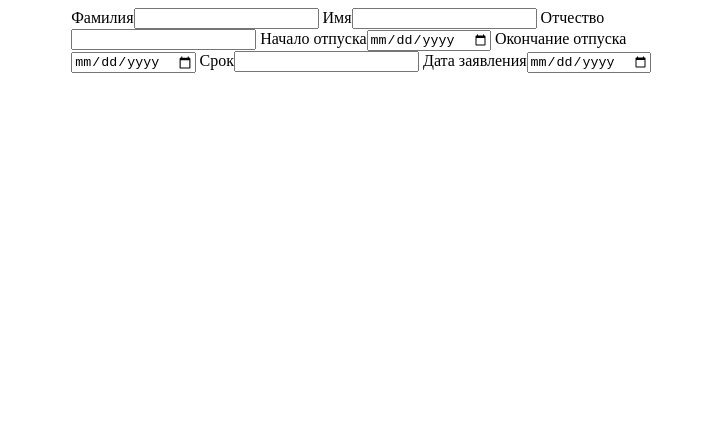
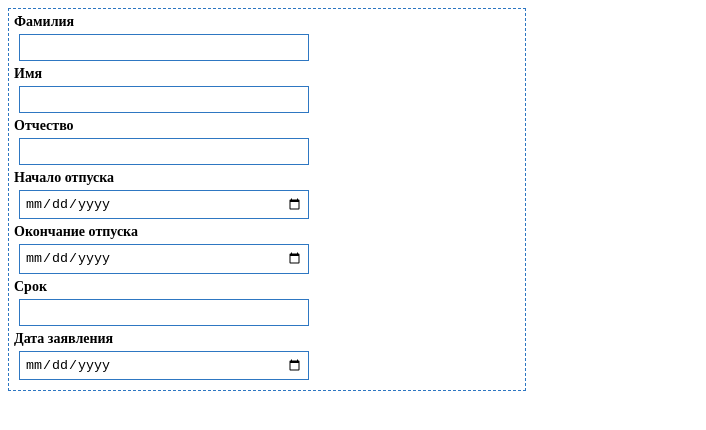
Before and after one commit to nightingale69/form.github.io, a React (Create React App) app: page / in a window 1280 px wide. Shown: the top 430 px of the page, without its empty margins (0-706 px from the left). Built offline with nearby package versions, Linux system fonts and the light colour scheme.

Commit message:
изменены названия стилей

```diff
--- a/src/Components/Styles/form.css
+++ b/src/Components/Styles/form.css
@@ -7,40 +7,22 @@
   .form {
     position: relative;
     float: left;
-    width: 50%;
-    padding-left: 5%;
+    width: 40%;
+    border: 1px dashed rgba(0, 89, 181, 0.82);
+    padding: 5px;
     margin: 0 auto;
   }
 
-  .add__lb {
+  .form__label {
     display: block;
     font-size: 14px;
     font-weight: 600;
     margin-bottom: 4px;
   }
 
-  .add {
-    position: relative;
-    float: left;
-    margin: 0 5px 5px 0;
-    width: 35%;
-    border: 1px dashed rgba(0, 89, 181, 0.82);
-    padding: 5px;
-  }
-
-  .inpstyle {
+  .input {
     margin: 0 0 5px 1%;
     padding: 5px;
     width: 55%;
     border: 1px solid rgba(0, 89, 181, 0.82);
   }
-
-  .add__submit {
-    display: block;
-    margin: 10px;
-    padding: 5px;
-    box-sizing: content-box;
-    color: #FFF;
-    text-transform: uppercase;
-    background: #007DDC;
-  }
```
